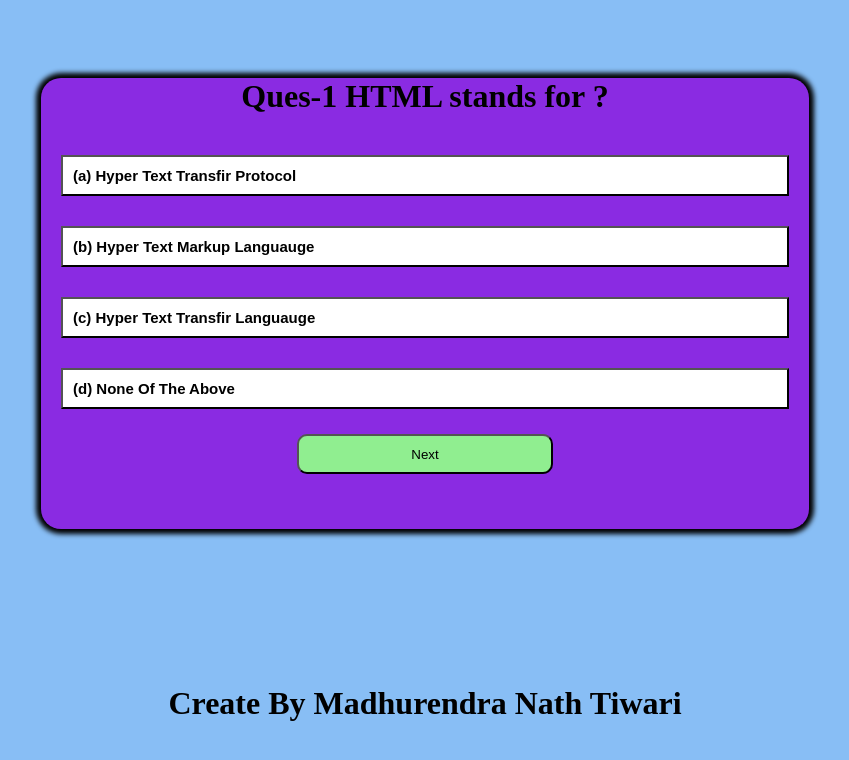
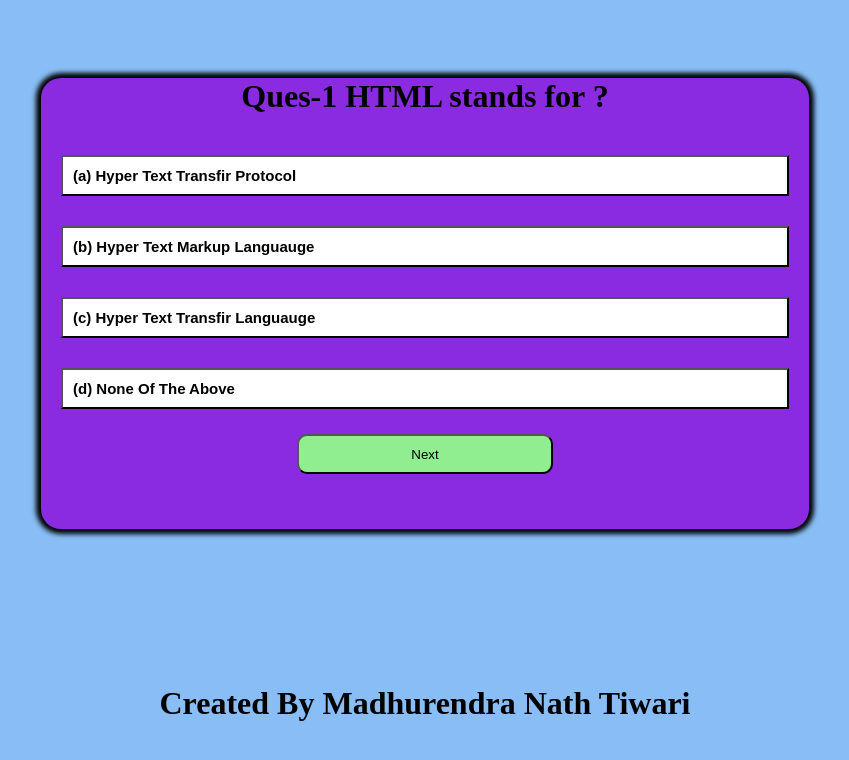
Before and after one commit to Madhuredra/QuizM, a plain HTML site: page index.html in a window 1280 px wide. Shown: the whole page, without its empty margins (215-1064 px from the left). Drawn offline with Linux system fonts and the light colour scheme.

Commit message:
first commit

```diff
--- a/index.html
+++ b/index.html
@@ -38,7 +38,7 @@
             </div>
         </div>
         <div class="creditName">
-            <h1>Create By Madhurendra Nath Tiwari</h1>
+            <h1>Created By Madhurendra Nath Tiwari</h1>
         </div>
     </div>
     <script src="app.js"></script>
```
